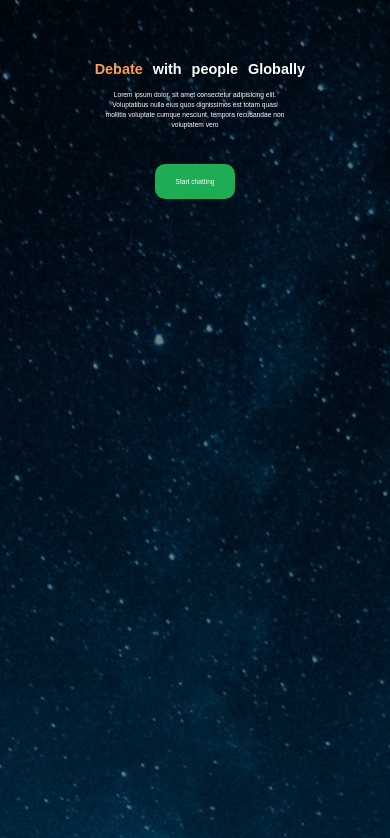
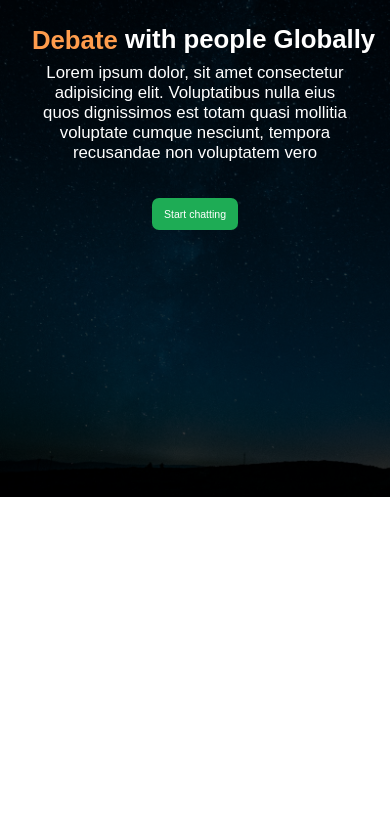
Before and after one commit to arnav-kr/Firechat, a plain HTML site: page index.htm in a window 390 px wide. Shown: the part 73-911 px from the top of the page. After the commit the page ends 844 px from the top, so only its background shows below. Drawn offline with Linux system fonts and the light colour scheme.

Commit message:
Made the home page responsive

```diff
--- a/res/stylesheets/home.css
+++ b/res/stylesheets/home.css
@@ -1,5 +1,6 @@
 :root {
     --header-height: 90px;
+    --home-max-height: 500px;
 }
 * {
     margin: 0;
@@ -48,11 +49,12 @@ body {
     top: 0;
     left: 0;
     width: 100%;
-    height: 200%;
+    height: 100vh;
+    max-height: calc(var(--home-max-height) + var(--header-height));
     background-image: url("../images/night_sky.jpg");
     background-size: cover;
     background-position: 50% 100%;
-    filter: brightness(50%);
+    filter: brightness(25%);
     z-index: -10;
 }
 
@@ -63,6 +65,7 @@ section.home {
     width: 100%;
     height: calc(100vh - var(--header-height));
     overflow: hidden;
+    max-height: var(--home-max-height);
 }
 
 .home .title {
@@ -74,11 +77,10 @@ section.home {
 }
 .home .title h2 {
     height: 1em;
-    font-size: 2.9vw;
+    font-size: 3.1vw;
     display: flex;
     flex-direction: row;
     align-items: center;
-    word-spacing: 6px;
 }
 .home .title .action {
     display: flex;
@@ -108,34 +110,37 @@ section.home {
 .home .featuresPreview p {
     text-align: center;
     max-width: 60ch;
-    font-size: 1.5vw;
+    font-size: 1.7vw;
     line-height: 1.4;
     margin: 0 auto 30px auto;
 }
 .home .featuresPreview a {
-    font-size: 1.6vw;
+    font-size: 1.4vw;
     color: white;
     text-decoration: none;
     background-color:  rgb(30, 172, 85);
-    padding: 10px 15px;
+    padding: 10px 12px;
     border-radius: 7px;
     font-weight: 400;
+
 }
 .home .featuresPreview a:hover {
     transform: scale(1.2);
 }
 
-.home .featuresPreview a:hover .line {
-    transform: scale(1.2);
-}
+
+
+
+
+/* Media Responsiveness */
 
 @media screen and (max-width:1024px){
 
     .home .title {
-        margin: 65px 0 0 0;
+        margin: 60px 0 0 0;
     }
     .home .title h2 {
-        font-size: 3.7vw;
+        font-size: 4vw;
     }
 
     .home .featuresPreview {
@@ -143,21 +148,56 @@ section.home {
     }
     .home .featuresPreview p {
         max-width: 50ch;
-        font-size: 1.7vw;
-        line-height: 1.5;
+        font-size: 1.9vw;
+        line-height: 1.4;
         margin: 0 auto 40px auto;
     }
     .home .featuresPreview a {
-        font-size: 1.7vw;
-        color: white;
-        text-decoration: none;
-        padding: 14px 20px;
-        background-color: rgb(30, 172, 85);
-        border-radius: 10px;
+        font-size: 2.3vw;
+        font-weight: 400;
     }
 
-    .home .featuresPreview a:hover .line {
-        transform: scale(1.2);
+
+
+}
+
+
+@media screen and (max-width:762px){
+
+    .home .title {
+        margin: 45px 0 0 0;
+    }
+    .home .title h2 {
+        font-size: 4.7vw;
     }
 
+    .home .featuresPreview {
+        margin-top: 17px;
+    }
+    .home .featuresPreview p {
+        max-width: 80vw;
+        font-size: 4.3vw;
+    }
+    .home .featuresPreview a {
+        font-size: 2.7vw;
+    }
+
+
+
 }
+
+
+@media screen and (max-width:544px){
+    .home .title {
+        margin: 30px 0 0 0;
+    }
+    .home .title h2 {
+        font-size: 6.6vw;
+    }
+    .home .featuresPreview p {
+        max-width: 80vw;
+        font-size: 4.3vw;
+        line-height: 1.2;
+        margin: -0.4em auto 40px auto;
+    }
+}
```
